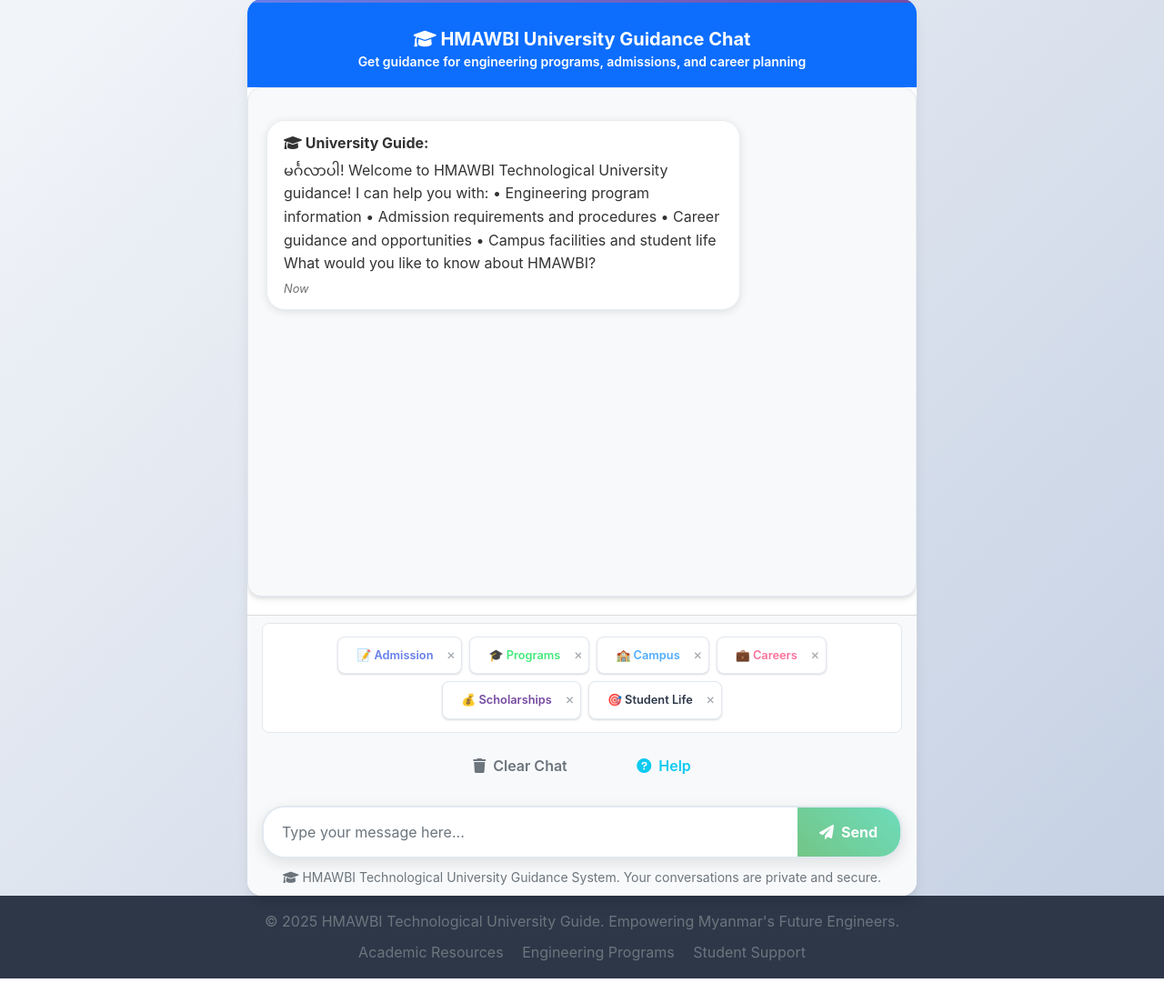
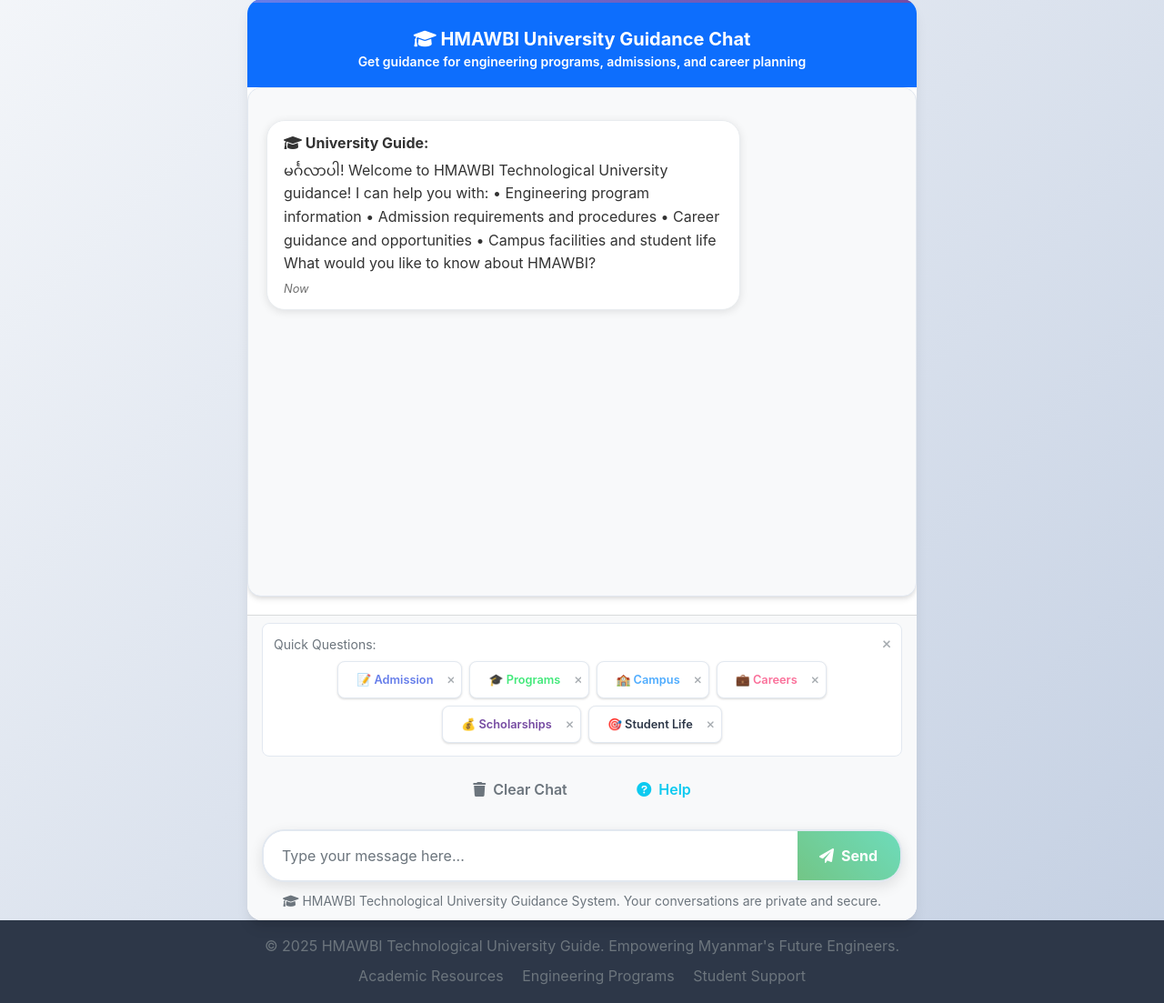
Before and after one commit to GuGu2310/university-chatbot, a Django app: page /chat/ in a window 1280 px wide. Shown: the part 108-1211 px from the top of the page at 91% size. Before the commit the page ends 1184 px from the top, so only its background shows below. Run offline with Django 4.2, Linux system fonts and the light colour scheme; data comes from the database, SQL or seed files in the repository.

Commit message:
Assistant checkpoint: Fix student engagement integration and add X to remove quick questions area
Assistant generated file changes:
- chatbot/ai_processor.py: Fix student engagement data integration, Fix joke category selection logic, Fix encouragement selection logic
- templates/chatbot/chat.html: Add X button to remove entire quick questions area
- static/chatbot/js/chat.js: Add function to dismiss entire quick questions area, Add localStorage check for quick questions preference
- static/chatbot/css/style.css: Add styles for quick area dismiss button

---

User prompt:

I think student_engagement.py is not working. Also add x  for entire quick questions area  for quickly remove.

Replit-Commit-Author: Assistant
Replit-Commit-Session-Id: 586428f3-cfdc-4192-bc33-abd6084a74a6

```diff
--- a/static/chatbot/css/style.css
+++ b/static/chatbot/css/style.css
@@ -464,6 +464,25 @@ h6 { font-size: 1.125rem; }
     box-shadow: none !important;
 }
 
+.quick-area-dismiss {
+    opacity: 0.6;
+    transition: var(--transition);
+    border: none !important;
+    background: none !important;
+    font-size: 0.8rem !important;
+    color: var(--text-light) !important;
+}
+
+.quick-area-dismiss:hover {
+    opacity: 1;
+    color: #dc3545 !important;
+    transform: scale(1.1);
+}
+
+.quick-area-dismiss:focus {
+    box-shadow: none !important;
+}
+
 /* Hide quick buttons container when empty */
 .quick-buttons-container:empty {
     display: none;
--- a/static/chatbot/js/chat.js
+++ b/static/chatbot/js/chat.js
@@ -37,12 +37,26 @@ class UniversityGuidanceChatbot {
         this.focusInput();
         this.setupKeyboardShortcuts();
         this.initializeAutoResize();
+        this.checkQuickQuestionsPreference();
 
         // Set initial state
         this.updateSendButtonState();
         this.scrollToBottom();
 
         console.log('University Guidance Chatbot initialized successfully');
+    }
+
+    /**
+     * Check if user has hidden quick questions before
+     */
+    checkQuickQuestionsPreference() {
+        const hideQuickQuestions = localStorage.getItem('hideQuickQuestions');
+        if (hideQuickQuestions === 'true') {
+            const container = document.getElementById('quick-buttons-container');
+            if (container) {
+                container.style.display = 'none';
+            }
+        }
     }
 
     /**
@@ -437,9 +451,26 @@ function dismissQuickButton(dismissBtn) {
 
             // Check if container is empty and hide it
             const container = document.getElementById('quick-buttons-container');
-            if (container && container.children[0].children.length === 0) {
+            if (container && container.children[1].children.length === 0) {
                 container.style.display = 'none';
             }
+        }, 300);
+    }
+}
+
+function dismissQuickArea() {
+    const container = document.getElementById('quick-buttons-container');
+    if (container) {
+        // Add fade out animation
+        container.style.transition = 'all 0.3s ease';
+        container.style.opacity = '0';
+        container.style.transform = 'scale(0.95)';
+
+        // Remove after animation
+        setTimeout(() => {
+            container.style.display = 'none';
+            // Store preference in localStorage
+            localStorage.setItem('hideQuickQuestions', 'true');
         }, 300);
     }
 }
--- a/templates/chatbot/chat.html
+++ b/templates/chatbot/chat.html
@@ -188,6 +188,12 @@
                 <div class="card-footer bg-light">
                     <!-- Compact Quick Questions -->
                     <div class="quick-buttons-container mb-2" id="quick-buttons-container">
+                        <div class="d-flex justify-content-between align-items-center mb-1">
+                            <small class="text-muted">Quick Questions:</small>
+                            <button class="btn btn-link btn-sm p-0 quick-area-dismiss" onclick="dismissQuickArea()" title="Hide quick questions">
+                                <i class="fas fa-times text-muted"></i>
+                            </button>
+                        </div>
                         <div class="d-flex flex-wrap gap-1 justify-content-center">
                             <span class="quick-button-item">
                                 <button class="btn btn-outline-primary btn-sm quick-btn" onclick="sendQuickQuestion('Admission requirements')">
```
Also changed, not shown: chatbot/ai_processor.py (+6 -2 lines).
